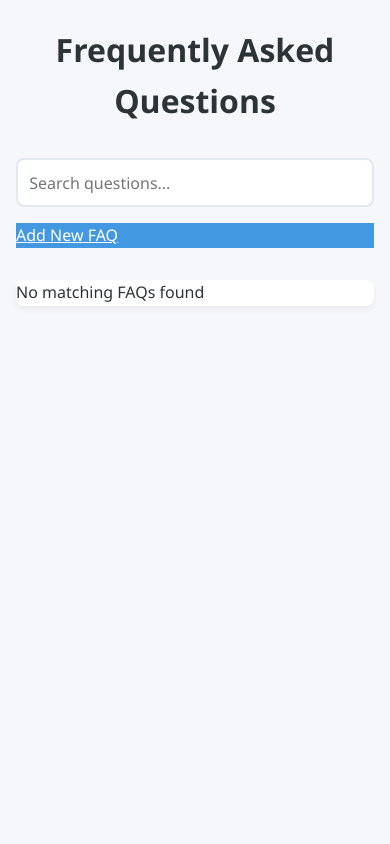
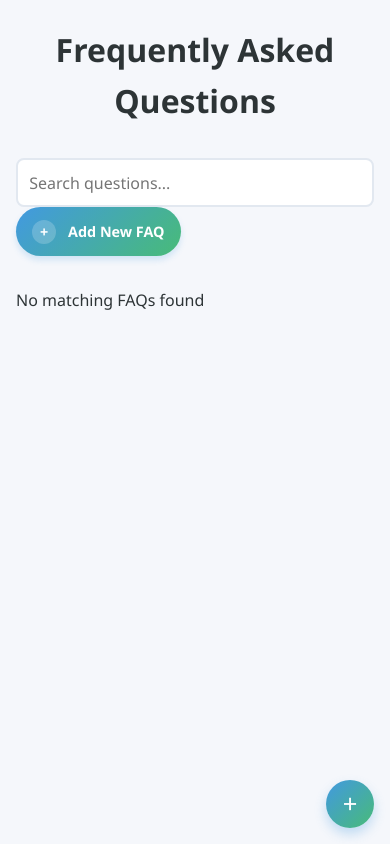
Before and after one commit to farhathaydar7/FAQ-AI, a PHP site: page /html/home.html in a window 390 px wide. Run offline with PHP 8.4, Linux system fonts and the light colour scheme.

Commit message:
improved look and feel of the website

```diff
--- a/FAQ-AI_Client/css/styles.css
+++ b/FAQ-AI_Client/css/styles.css
@@ -110,32 +110,122 @@ a.button {
 
 /* FAQ List Styles */
 .faq-list {
+    display: grid;
+    grid-template-columns: repeat(auto-fit, minmax(300px, 1fr));
+    gap: 1.5rem;
     margin-top: 2rem;
-    background-color: white;
-    border-radius: 0.5rem;
-    box-shadow: 0 4px 6px rgba(0, 0, 0, 0.05);
 }
 
 .faq-item {
+    background: white;
+    border-radius: 15px;
     padding: 1.5rem;
-    border-bottom: 1px solid #e2e8f0;
+    transition: all 0.3s cubic-bezier(0.4, 0, 0.2, 1);
+    cursor: pointer;
+    box-shadow: 0 4px 6px rgba(0, 0, 0, 0.05);
+    border: 1px solid rgba(255, 255, 255, 0.1);
+    position: relative;
+    overflow: hidden;
 }
 
-.faq-item:last-child {
-    border-bottom: none;
+.faq-item::before {
+    content: '';
+    position: absolute;
+    top: 0;
+    left: 0;
+    width: 100%;
+    height: 4px;
+    background: linear-gradient(90deg, #4299e1 0%, #48bb78 100%);
+    opacity: 0;
+    transition: opacity 0.3s ease;
 }
 
-/* Search and Add Container */
-.search-add-container {
-    display: flex;
-    gap: 1rem;
-    margin-bottom: 2rem;
+.faq-item:hover {
+    transform: translateY(-5px);
+    box-shadow: 0 10px 15px rgba(0, 0, 0, 0.1);
 }
 
-.search-input {
-    flex: 1;
-    padding: 0.8rem 1.2rem;
-    border-radius: 2rem;
+.faq-item:hover::before {
+    opacity: 1;
+}
+
+/* Enhanced Add Button */
+.add-button {
+    display: inline-flex;
+    align-items: center;
+    padding: 0.8rem 1.5rem;
+    border-radius: 50px;
+    background: linear-gradient(135deg, #4299e1 0%, #48bb78 100%);
+    color: white;
+    font-weight: 600;
+    text-decoration: none;
+    transition: all 0.3s cubic-bezier(0.4, 0, 0.2, 1);
+    box-shadow: 0 4px 6px rgba(66, 153, 225, 0.2);
+    border: none;
+}
+
+.add-button::before {
+    content: '+';
+    display: flex;
+    align-items: center;
+    justify-content: center;
+    width: 24px;
+    height: 24px;
+    background: rgba(255, 255, 255, 0.2);
+    border-radius: 50%;
+    margin-right: 0.75rem;
+    transition: transform 0.3s ease;
+}
+
+.add-button:hover {
+    transform: translateY(-2px);
+    box-shadow: 0 6px 12px rgba(66, 153, 225, 0.3);
+}
+
+.add-button:hover::before {
+    transform: rotate(90deg);
+}
+
+/* Floating Button Update */
+.floating-add-button {
+    position: fixed;
+    bottom: 2rem;
+    right: 2rem;
+    width: 56px;
+    height: 56px;
+    border-radius: 50%;
+    background: linear-gradient(135deg, #4299e1 0%, #48bb78 100%);
+    color: white;
+    display: flex;
+    align-items: center;
+    justify-content: center;
+    font-size: 1.8rem;
+    box-shadow: 0 6px 12px rgba(66, 153, 225, 0.3);
+    transition: all 0.3s cubic-bezier(0.4, 0, 0.2, 1);
+    text-decoration: none;
+}
+
+.floating-add-button:hover {
+    transform: scale(1.1) rotate(90deg);
+    box-shadow: 0 8px 16px rgba(66, 153, 225, 0.4);
+}
+
+/* Responsive Adjustments */
+@media (max-width: 768px) {
+    .faq-list {
+        grid-template-columns: 1fr;
+    }
+
+    .add-button {
+        padding: 0.8rem 1rem;
+        font-size: 0.9rem;
+    }
+
+    .floating-add-button {
+        width: 50px;
+        height: 50px;
+        font-size: 1.6rem;
+    }
 }
 
 /* Utility Classes */
--- a/FAQ-AI_Client/html/home.html
+++ b/FAQ-AI_Client/html/home.html
@@ -8,17 +8,17 @@
 </head>
 <body>
     <div class="container">
-        <h1>Frequently Asked Questions</h1>
+        <h1 class="page-title">Frequently Asked Questions</h1>
 
-        <div class="search-add-container">
-            <input type="text" id="searchInput" class="search-input" placeholder="Search questions...">
-            <a href="faq.html" class="add-button">Add New FAQ</a>
+        <div class="search-add-container search-form">
+            <input type="text" id="searchInput" class="form-input" placeholder="Search questions...">
+            <a href="faq.html" class="add-button add-faq-button">Add New FAQ</a>
         </div>
 
-        <div id="faqList" class="faq-list"></div>
+        <div id="faqList" class="faq-list faq-list-container"></div>
     </div>
 
-    <!-- <a href="faq.html" class="floating-add-button">+</a> -->
+    <a href="faq.html" class="floating-add-button floating-btn">+</a>
 
     <script src="../js/axios.min.js"></script>
     <script src="../js/home.js" type="module"></script>
```
Also changed, not shown: FAQ-AI_Client/html/faq.html (+6 -6 lines), FAQ-AI_Client/html/index.html (+7 -8 lines), FAQ-AI_Client/html/signup.html (+12 -9 lines).
